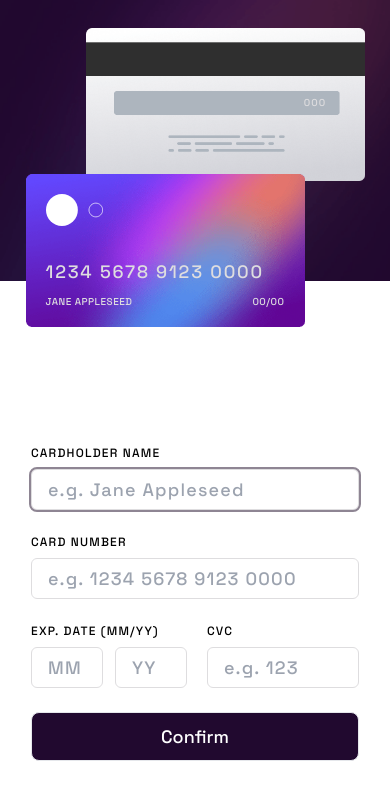
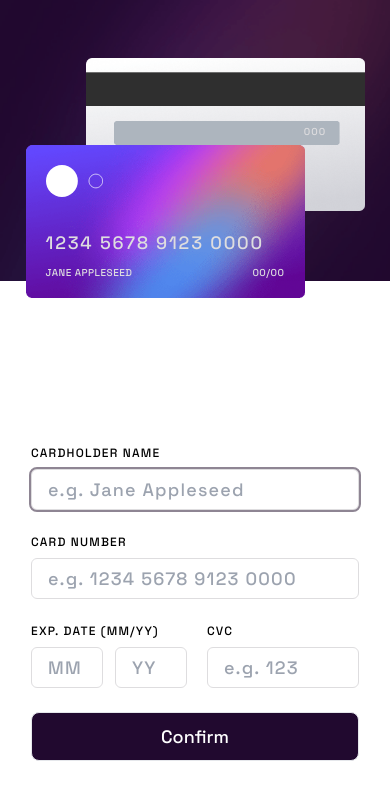
Before and after one commit to lawrence-yoon/preview-validation-form-responsive, a React (Vite) app: page / in a window 390 px wide. Shown: the top 800 px of the page. Built offline with nearby package versions, Linux system fonts and the light colour scheme.

Commit message:
tweak styling for responsive containers for card preview

```diff
--- a/src/App.jsx
+++ b/src/App.jsx
@@ -130,8 +130,8 @@ function App() {
   };
   return (
     <div className="flex flex-col h-screen 2xl:flex-row">
-      <div className="bg-[url('/images/bg-main-mobile.png')] bg-cover w-screen h-2/6 2xl:bg-[url('/images/bg-main-desktop.png')] 2xl:h-screen 2xl:w-2/6">
-        <div className="relative w-full max-w-[375px] min-h-[222px] h-full mx-auto 2xl:max-w-full">
+      <div className="flex items-center bg-[url('/images/bg-main-mobile.png')] bg-cover w-screen h-2/6 2xl:bg-[url('/images/bg-main-desktop.png')] 2xl:h-screen 2xl:w-2/6">
+        <div className="relative w-full max-w-[375px] min-h-[222px] max-h-[667px] mx-auto 2xl:max-w-full 2xl:h-[434px] 2xl:max-h-full">
           <div className="absolute bg-[url('/images/bg-card-back.png')] bg-cover top-[1.75rem] right-[1.125rem] w-[279px] h-[153px] text-lightGrayViolet 2xl:top-auto 2xl:bottom-[16rem] 2xl:-right-[8.75rem] 2xl:scale-110">
             <p className="absolute top-[4.175rem] right-[2.4rem] text-[10px] tracking-widest">
               {cardInfo.cvcNumber ? cardInfo.cvcNumber : "000"}
```
